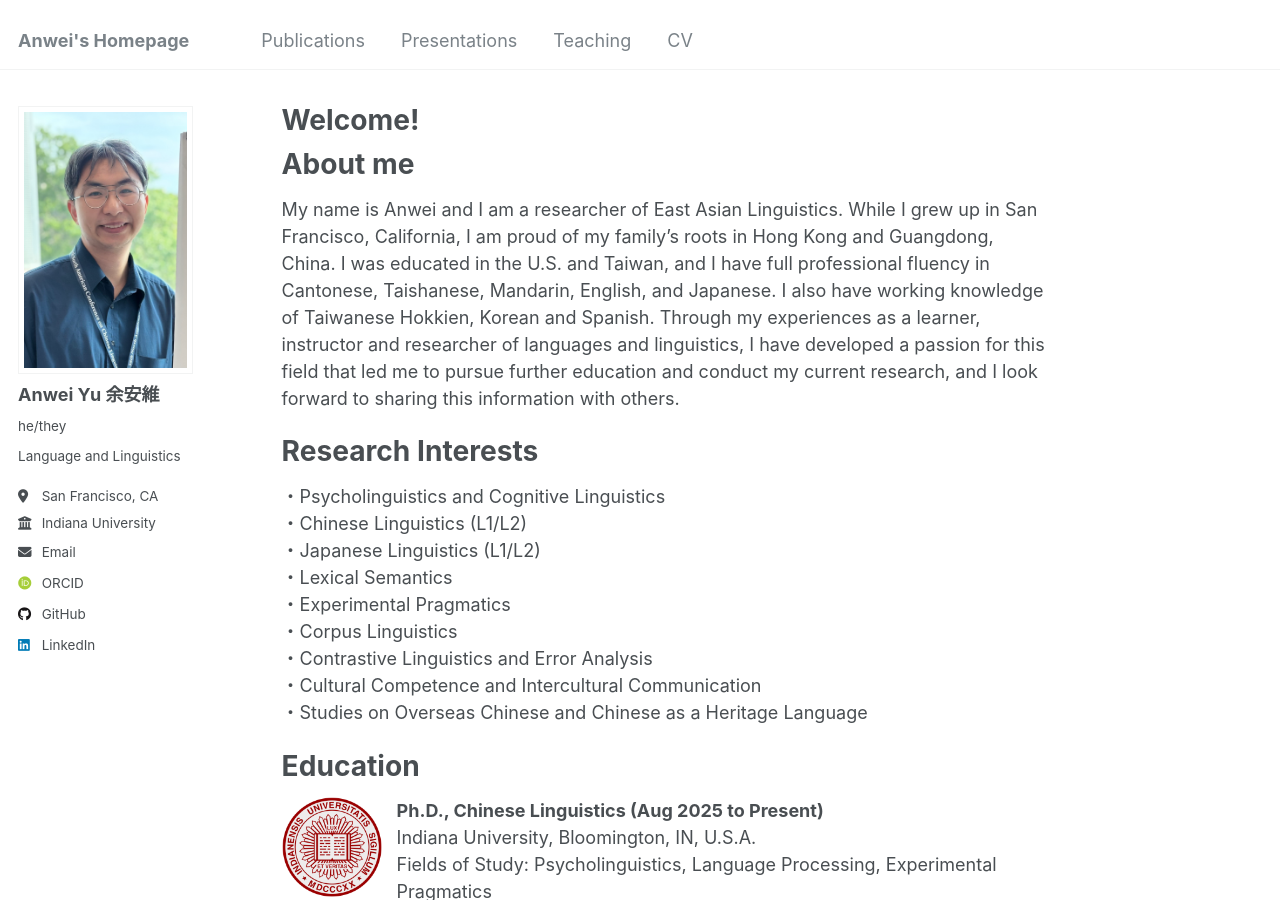
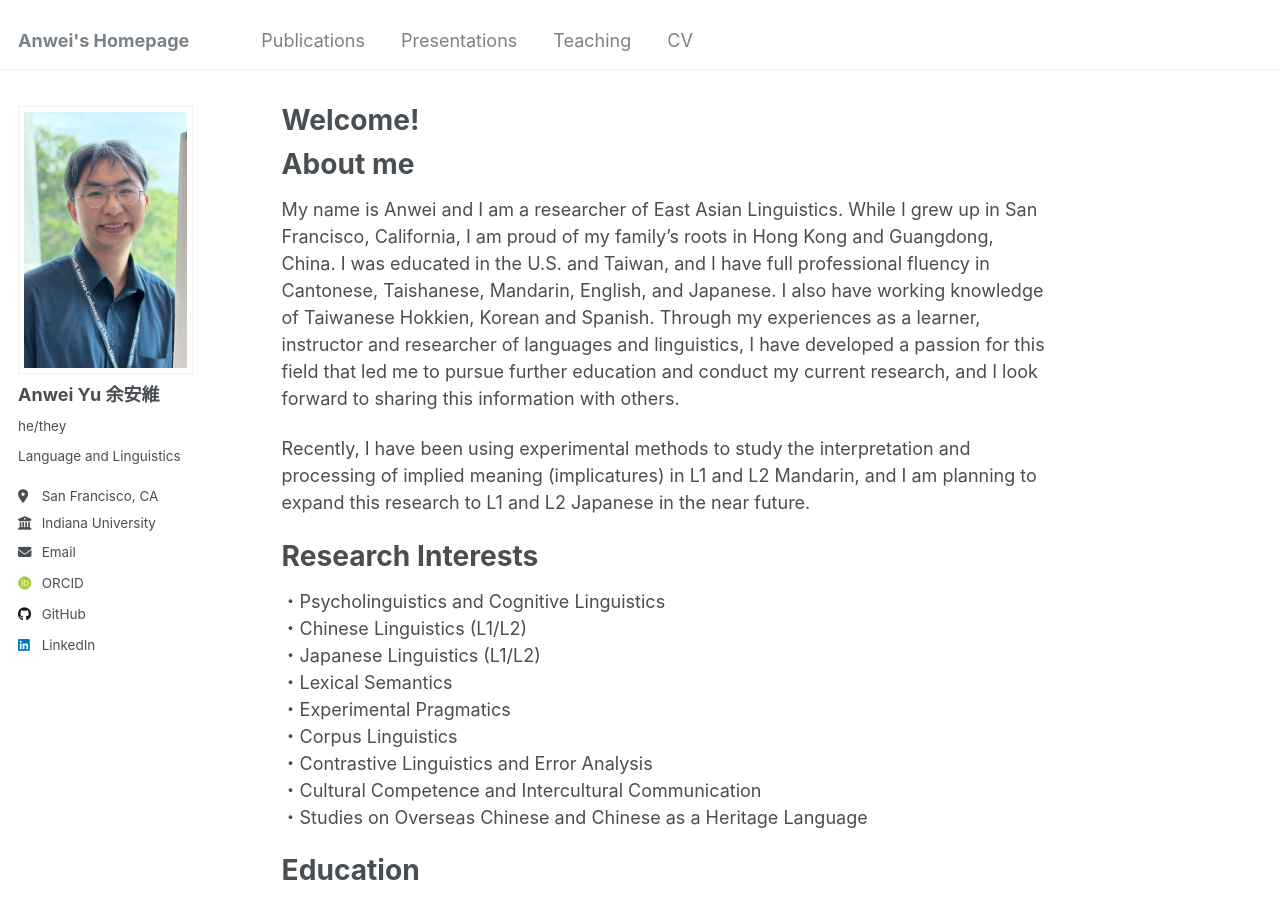
Before and after one commit to anweiyu/anweiyu.github.io, a Jekyll site: the page built from _pages/about.md, in a window 1280 px wide and 900 px high. Built offline with Jekyll 4.4.1, drawn with Linux system fonts in a browser that asks for light colours; some web fonts are replaced.

Commit message:
Update about.md

```diff
--- a/_pages/about.md
+++ b/_pages/about.md
@@ -9,6 +9,8 @@ redirect_from:
 About me
 ======
 My name is Anwei and I am a researcher of East Asian Linguistics. While I grew up in San Francisco, California, I am proud of my family's  roots in Hong Kong and Guangdong, China.  I was educated in the U.S. and Taiwan, and I have full professional fluency in Cantonese, Taishanese, Mandarin, English, and Japanese. I also have working knowledge of Taiwanese Hokkien, Korean and Spanish. Through my experiences as a learner, instructor and researcher of languages and linguistics, I have developed a passion for this field that led me to pursue further education and conduct my current research, and I look forward to sharing this information with others.
+
+Recently, I have been using experimental methods to study the interpretation and processing of implied meaning (implicatures) in L1 and L2 Mandarin, and I am planning to expand this research to L1 and L2 Japanese in the near future.
 
 Research Interests
 ======
```
